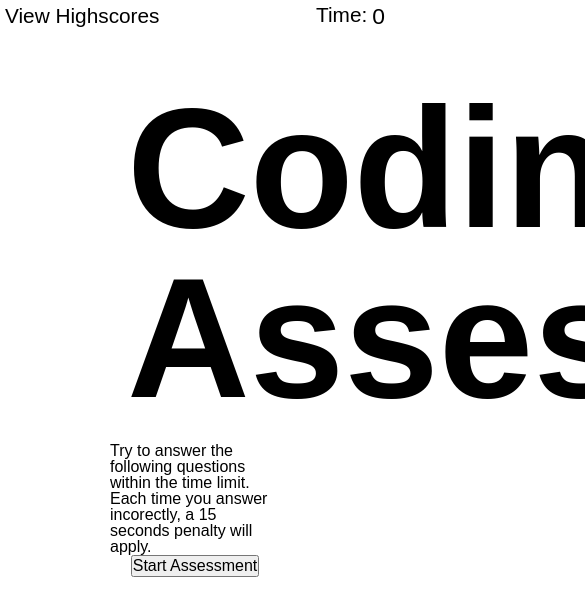
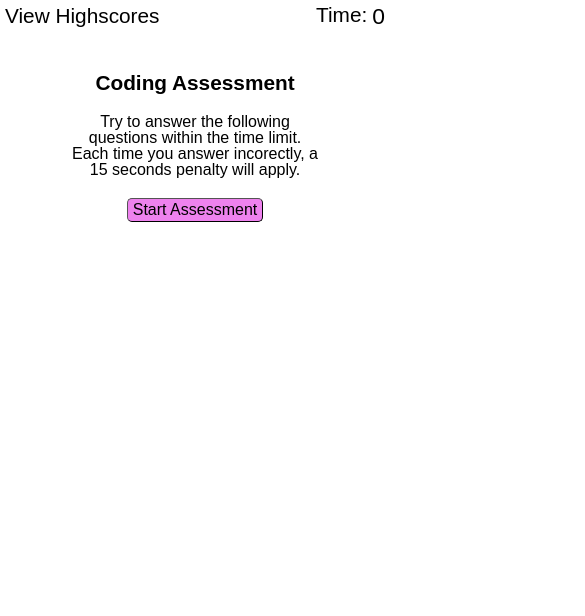
Before and after one commit to Beurre-moutarde/Code-Assessment-Quizz, a plain HTML site: page index.html in a window 390 px wide. Shown: the top 616 px of the page, 585 px wide, since content can reach past the window. Drawn offline with Linux system fonts and the light colour scheme.

Commit message:
added button styles and screen adaptation to css

```diff
--- a/assets/css/style.css
+++ b/assets/css/style.css
@@ -37,3 +37,61 @@ main {
     margin-bottom: 20px;
     text-align: center;
 }
+
+#Prompt {
+    width: 80%;
+    text-align: center;
+}
+
+#button-quiz {
+    margin-top: 20px;
+}
+
+main ol {
+    display: flex;
+    flex-direction: column;
+    justify-content: space-around;
+    width: 80%;
+    height: 120px;
+}
+
+button[id="button-quiz"] {
+    cursor: pointer;
+    background-color: var(--button-color);
+    border-radius: 5px;
+    padding: 2px 5px;
+    position: relative;
+    border-width: 1px;
+}
+
+button[id="button-quiz"]::before {
+    content: "";
+    display: block;
+    position: absolute;
+    height: 100%;
+    z-index: 5;
+    background-color: rgba(var(--button-hover-color), 0.0);
+}
+
+button[id="button-quiz"]:hover::before {
+    background-color: rgba(var(--button-hover-color), 0.3);
+    transition: all 0.3s ease-in-out;
+}
+
+@media screen and (max-width: 768px) {
+    main {
+        margin: 40px 80px;
+    }
+    #quiz-header {
+        font-size: 160%;
+    }
+}
+
+@media screen and (max-width: 576px) {
+    main {
+        margin: 40px 40px;
+    }
+    #quizz-header {
+        font-size: 130%;
+    }
+}
```
